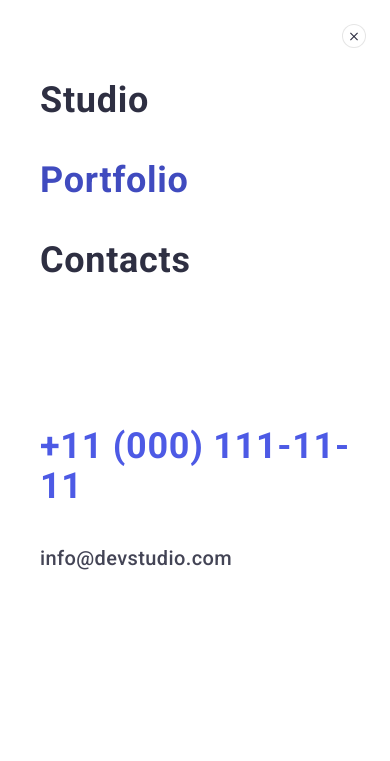
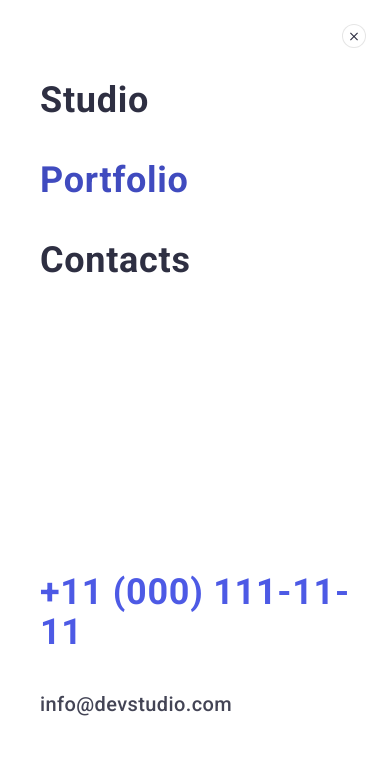
Before and after one commit to Luciiiel/goit-markup-hw-07, a plain HTML site: page portfolio.html in a window 390 px wide. Both pictures are taken after a click on the button 359 px from the left and 36 px from the top of the page. Shown: the top 761 px of the page. Drawn offline with nearby package versions, Linux system fonts and the light colour scheme.

Commit message:
Update portfolio.html

```diff
--- a/portfolio.html
+++ b/portfolio.html
@@ -82,6 +82,7 @@
               <a class="mobile__nav-link" href="https://luciiiel.github.io/goit-markup-hw-07/">Contacts</a>
             </li>
           </ul>
+          <div class="mobile__bottom-menu">
             <ul class="mobile__address">
               <li class="mobile__address-item">
                 <a class="mobile__address-tel" href="tel:110001111111">
@@ -140,6 +141,7 @@
                 </a>
               </li>
             </ul>
+          </div>
         </nav>
     </header>
     <main>
```
Lines whose indentation alone changed are shown as unchanged.
